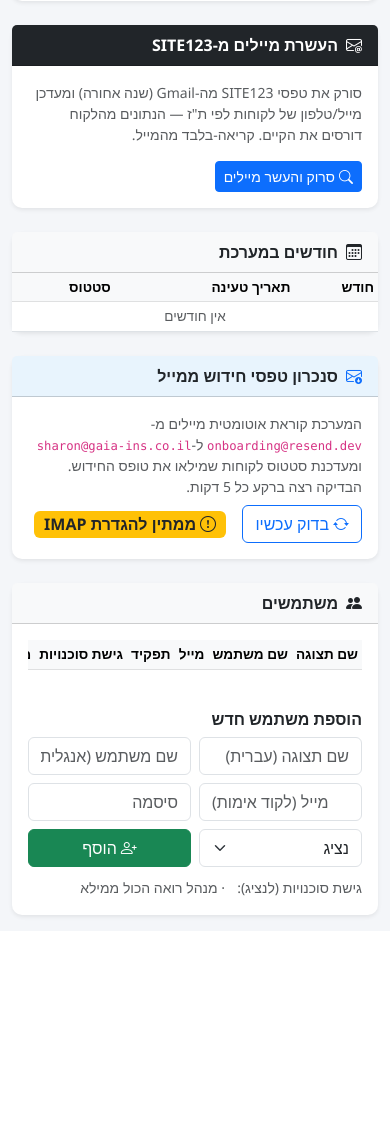
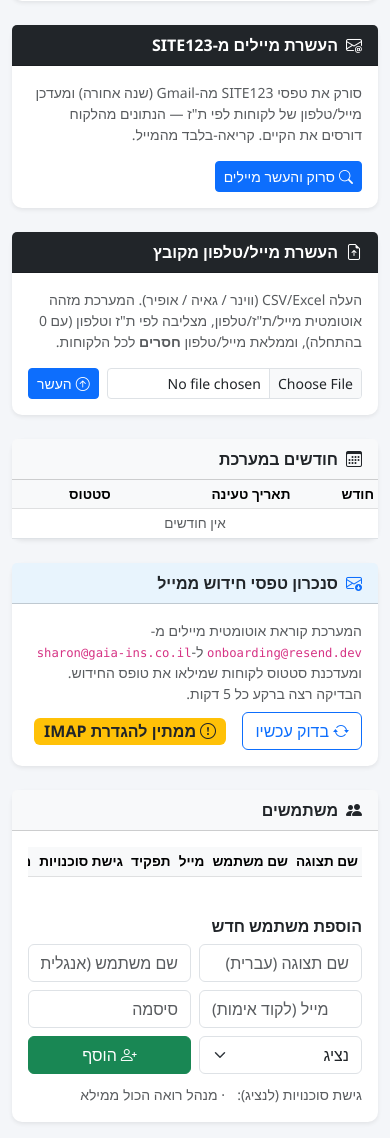
Before and after one commit to sharon-gaia/renewals-system, a Flask app: template templates/admin.html in a window 390 px wide. Shown: the part 943-2081 px from the top of the page. Before the commit the page ends 1863 px from the top, so only its background shows below. Run offline with Flask 3, Linux system fonts and the light colour scheme; the template is opened without the code that fills it, so the values that code supplies are empty.

Commit message:
Contacts enrichment: upload CSV/Excel to fill missing email/phone
New /admin/enrich-contacts (superadmin): content-based parsing (email by @,
ת"ז by checksum, mobile phone by pattern) of a contacts export, matching by
ת"ז then phone (0-normalised), filling missing email/phone on insureds+customers.
Admin card added.

Co-Authored-By: Claude Opus 4.8 <noreply@anthropic.com>

```diff
--- a/app.py
+++ b/app.py
@@ -3106,6 +3106,78 @@ def admin_backfill_site123():
     return redirect(url_for('admin'))
 
 
+@app.route('/admin/enrich-contacts', methods=['POST'])
+@login_required
+@superadmin_required
+def enrich_contacts():
+    """Fill missing email/phone on insureds+customers from an uploaded contacts export
+    (CSV/XLSX). Content-based parsing (email by @, ת"ז by checksum, phone by pattern),
+    matching by ת"ז then phone; the file phone is normalised to a leading-0 form."""
+    f = request.files.get('file')
+    if not f:
+        flash('חסר קובץ', 'danger')
+        return redirect(url_for('admin'))
+    try:
+        rows = []
+        fname = (f.filename or '').lower()
+        if fname.endswith(('.xlsx', '.xls')):
+            wb = load_workbook(f, read_only=True, data_only=True)
+            for ws in wb.worksheets:
+                for r in ws.iter_rows(values_only=True):
+                    rows.append(['' if c is None else str(c) for c in r])
+        else:
+            import csv as _csv, io as _io
+            for r in _csv.reader(_io.StringIO(f.read().decode('utf-8', 'replace'))):
+                rows.append(r)
+
+        def z(s):
+            return re.sub(r'\D', '', str(s or '')).lstrip('0')
+
+        def ph0(s):
+            d = re.sub(r'\D', '', str(s or ''))
+            return ('0' + d[-9:]) if len(d) >= 9 else ''
+
+        id2, ph2email = {}, {}
+        for r in rows:
+            cells = [str(c or '').strip() for c in r]
+            email = next((c for c in cells if '@' in c and '.' in c and 'http' not in c), '')
+            if '@' not in email:
+                email = ''
+            idc = next((c for c in cells if 5 <= len(re.sub(r'\D', '', c)) <= 9 and is_israeli_id(c)), '')
+            phone = next((c for c in cells if re.fullmatch(r'0?5\d{8}', re.sub(r'\D', '', c))), '')
+            zi = z(idc)
+            if zi:
+                d = id2.setdefault(zi, {})
+                if email:
+                    d.setdefault('email', email)
+                if phone:
+                    d.setdefault('phone', ph0(phone))
+            if phone and email:
+                ph2email.setdefault(ph0(phone)[-9:], email)
+
+        conn = get_db()
+        em_fill = ph_fill = 0
+        for tbl in ('insureds', 'customers'):
+            for row in conn.execute(f"SELECT id, id_number, email, phone FROM {tbl}").fetchall():
+                rec = id2.get(z(row['id_number']), {})
+                cur_em = (row['email'] or '').strip()
+                cur_ph = (row['phone'] or '').strip()
+                if (not cur_em or '@' not in cur_em):
+                    new_em = rec.get('email') or ph2email.get(re.sub(r'\D', '', cur_ph)[-9:], '')
+                    if new_em:
+                        conn.execute(f"UPDATE {tbl} SET email=? WHERE id=?", (new_em, row['id']))
+                        em_fill += 1
+                if not cur_ph and rec.get('phone'):
+                    conn.execute(f"UPDATE {tbl} SET phone=? WHERE id=?", (rec['phone'], row['id']))
+                    ph_fill += 1
+        conn.commit()
+        conn.close()
+        flash(f'העשרה מ-{f.filename}: מולאו {em_fill} מיילים ו-{ph_fill} טלפונים (לפי ת"ז/טלפון).', 'success')
+    except Exception as e:
+        flash(f'שגיאה בהעשרה: {e}', 'danger')
+    return redirect(url_for('admin'))
+
+
 @app.route('/api/renewal', methods=['POST'])
 def api_renewal():
     """Receives form submissions from winner-ins.co.il/renew and gaia-ins.co.il/renew"""
--- a/templates/admin.html
+++ b/templates/admin.html
@@ -161,6 +161,25 @@
         </div>
         {% endif %}
         {% endif %}
+      </div>
+    </div>
+  </div>
+
+  <!-- העשרת מייל/טלפון מקובץ -->
+  <div class="col-md-6">
+    <div class="card border-0 shadow-sm">
+      <div class="card-header bg-dark text-white fw-bold">
+        <i class="bi bi-file-earmark-arrow-up me-2"></i>העשרת מייל/טלפון מקובץ
+      </div>
+      <div class="card-body">
+        <p class="small text-muted mb-3">
+          העלה CSV/Excel (ווינר / גאיה / אופיר). המערכת מזהה אוטומטית מייל/ת"ז/טלפון, מצליבה
+          לפי ת"ז וטלפון (עם 0 בהתחלה), וממלאת מייל/טלפון <strong>חסרים</strong> לכל הלקוחות.
+        </p>
+        <form method="POST" action="/admin/enrich-contacts" enctype="multipart/form-data" class="d-flex gap-2">
+          <input type="file" name="file" class="form-control form-control-sm" accept=".csv,.xlsx,.xls" required>
+          <button class="btn btn-primary btn-sm text-nowrap"><i class="bi bi-arrow-up-circle me-1"></i>העשר</button>
+        </form>
       </div>
     </div>
   </div>
```
